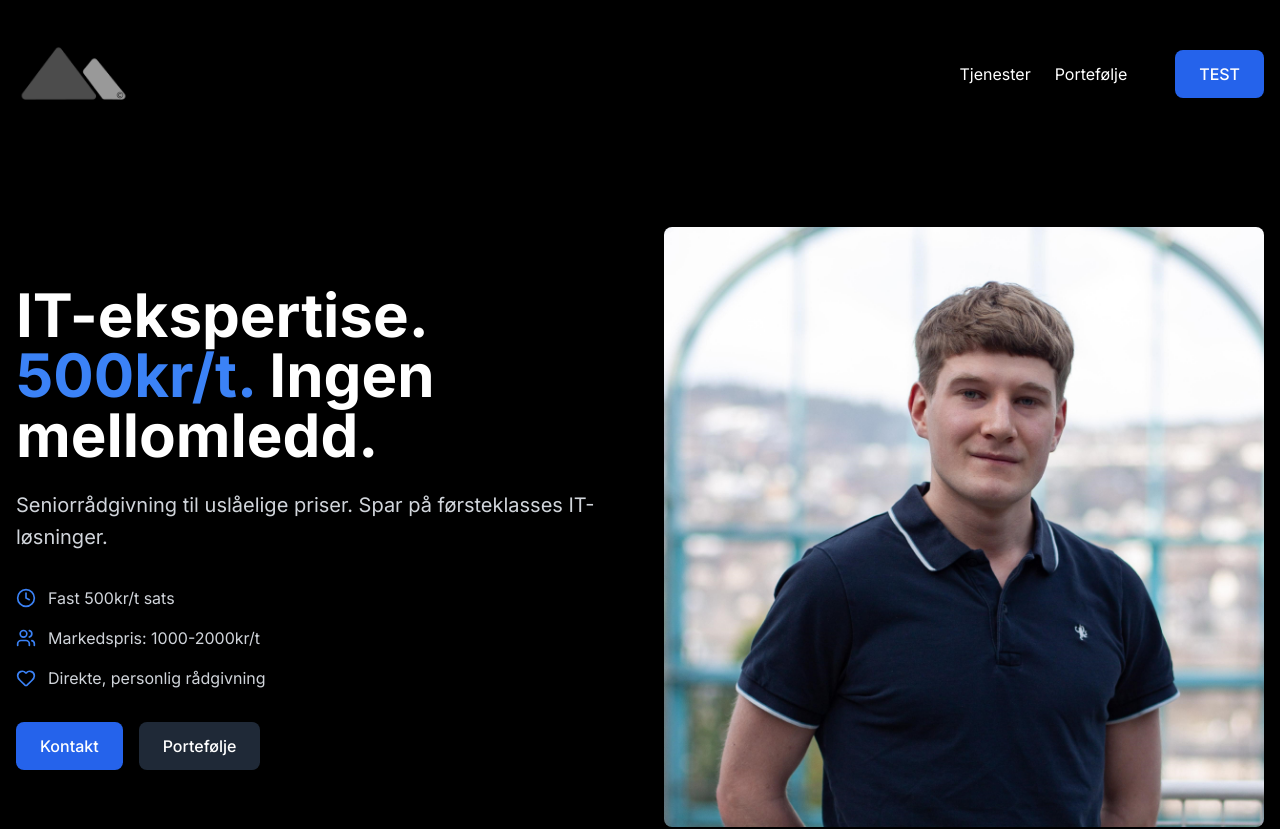
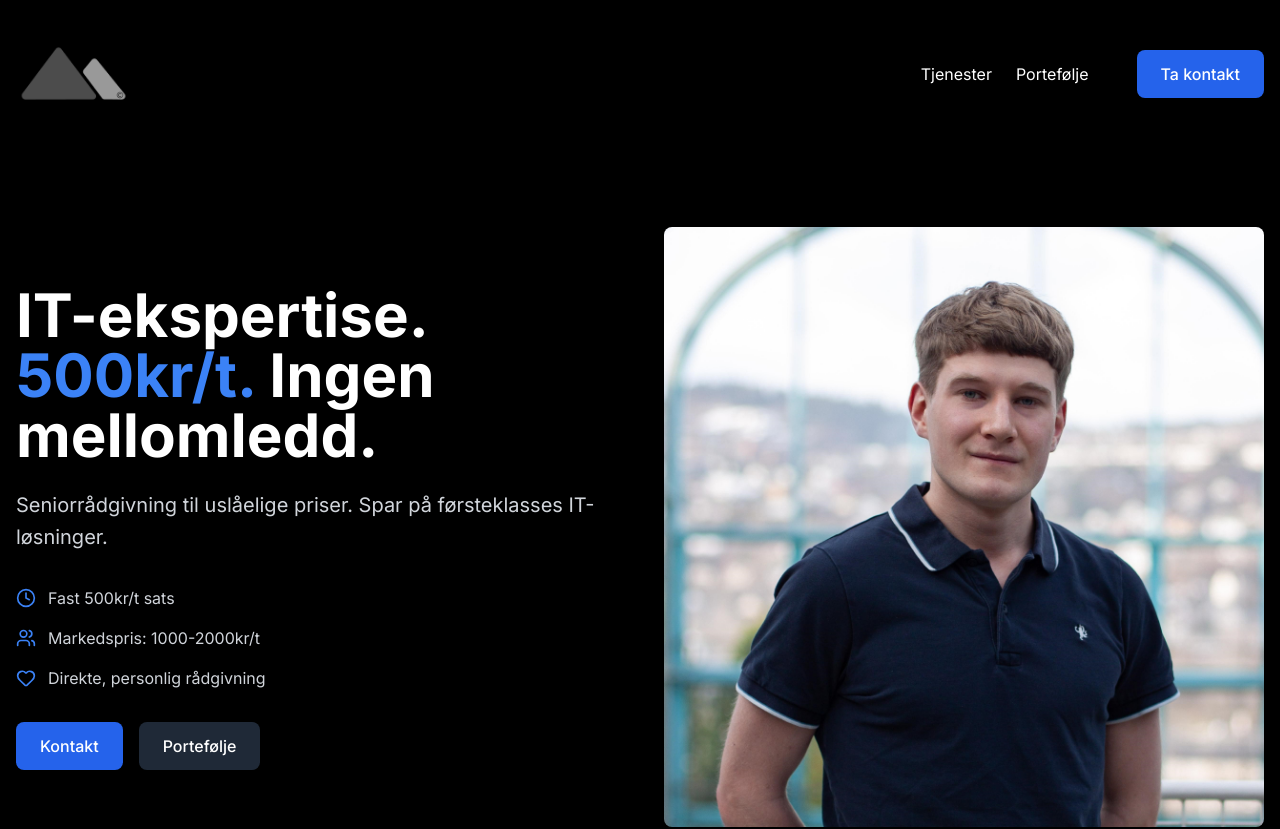
Before and after one commit to ErFjeldheim/fjelldata, a React (Vite) app: page / in a window 1280 px wide. Shown: the top 829 px of the page. Built offline with nearby package versions, Linux system fonts and the light colour scheme.

Commit message:
Oppdaterer til riktig tekst etter test

```diff
--- a/src/components/Header.tsx
+++ b/src/components/Header.tsx
@@ -23,7 +23,7 @@ const Header: React.FC = () => {
             <Link to="/portfolio" className="hover:text-gray-300 transition-colors">Portefølje</Link>
           </div>
           <Link to="/contact" className="btn-primary">
-            TEST
+            Ta kontakt
           </Link>
         </div>
 
```
